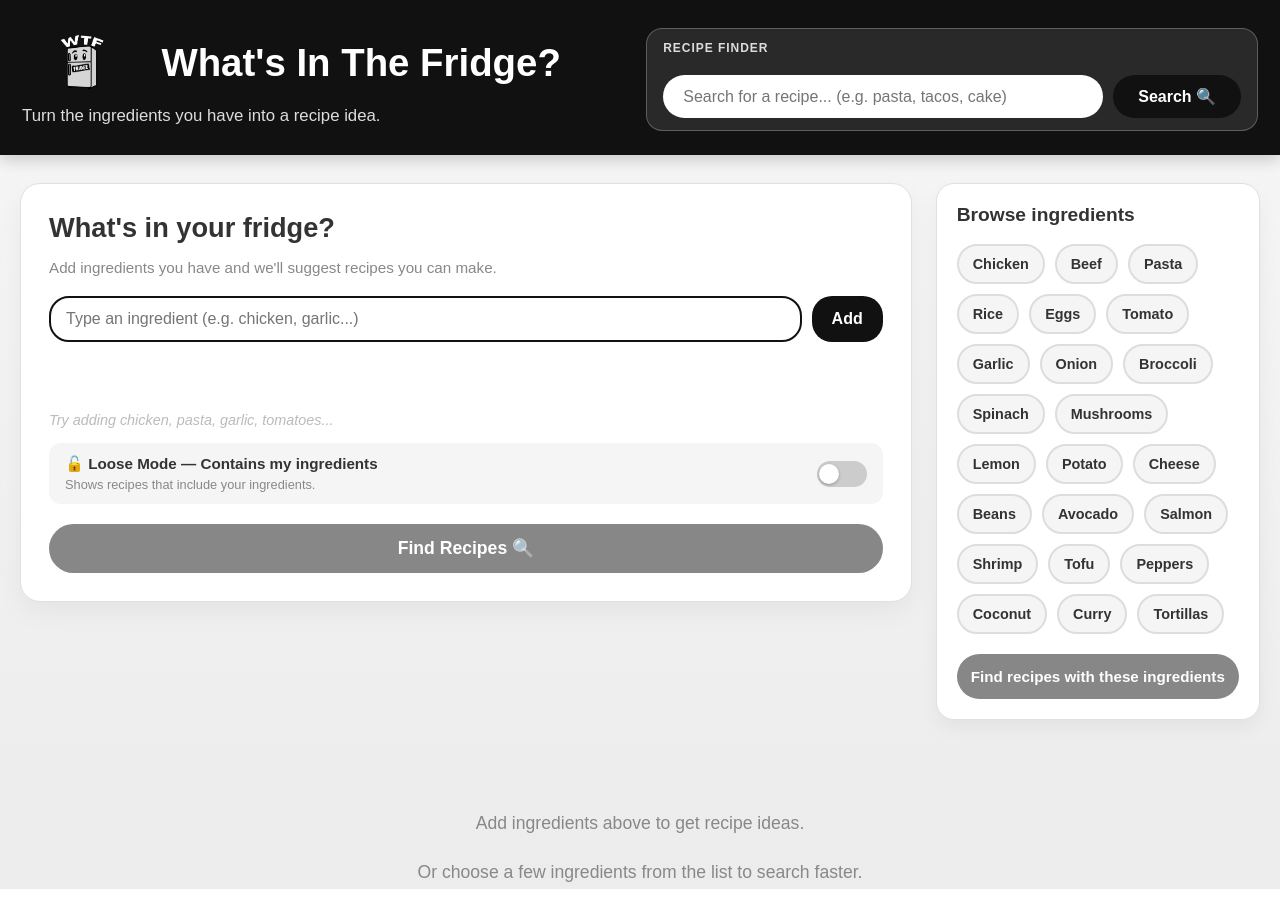
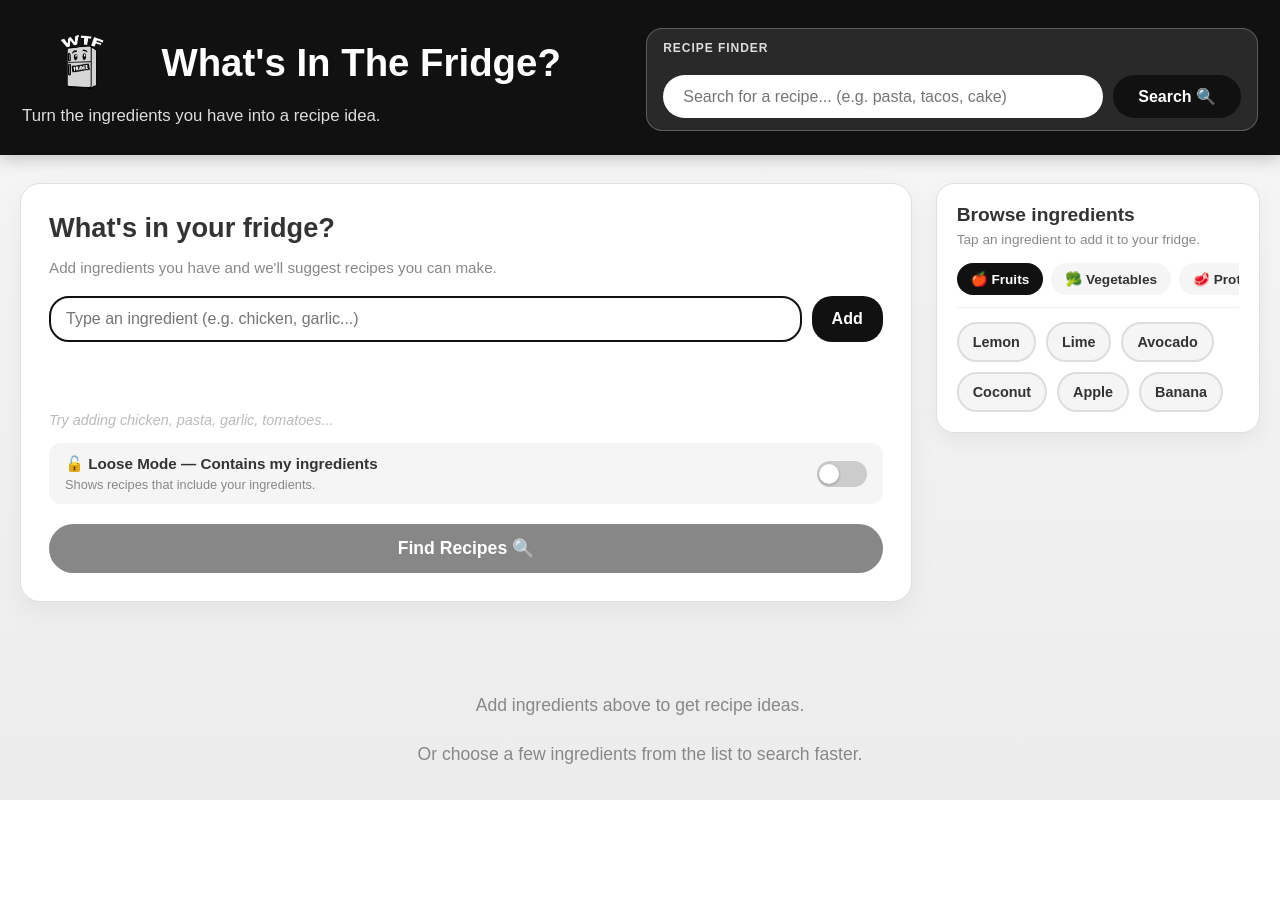
Before and after one commit to WhatsInTheFridge1/WhatsInTheFridge1.github.io, a React (Create React App) app in the folder recipe-app/frontend/: page / in a window 1280 px wide. After the commit the page ends 800 px from the top, so only its background shows below. Built offline with nearby package versions, Linux system fonts and the light colour scheme.

Commit message:
re organization of front page

```diff
--- a/recipe-app/frontend/src/App.js
+++ b/recipe-app/frontend/src/App.js
@@ -3,22 +3,61 @@ import SearchBar from './components/SearchBar';
 import VideoCard from './components/VideoCard';
 import RecipeDetail from './components/RecipeDetail';
 import IngredientSearch from './components/IngredientSearch';
+import CategoryBrowser from './components/CategoryBrowser';
 import logo from './WTF.png'; // <-- put WTF.png inside src/ (next to App.js) and import it like this
 
-const INGREDIENT_OPTIONS = [
-  'Chicken', 'Beef', 'Pasta', 'Rice', 'Eggs', 'Tomato', 'Garlic', 'Onion',
-  'Broccoli', 'Spinach', 'Mushrooms', 'Lemon', 'Potato', 'Cheese', 'Beans',
-  'Avocado', 'Salmon', 'Shrimp', 'Tofu', 'Peppers', 'Coconut', 'Curry', 'Tortillas'
+const INGREDIENT_CATEGORIES = [
+  {
+    name: 'Fruits',
+    emoji: '🍎',
+    items: ['Lemon', 'Lime', 'Avocado', 'Coconut', 'Apple', 'Banana'],
+  },
+  {
+    name: 'Vegetables',
+    emoji: '🥦',
+    items: ['Tomato', 'Garlic', 'Onion', 'Broccoli', 'Spinach', 'Mushrooms', 'Potato', 'Peppers', 'Carrot'],
+  },
+  {
+    name: 'Proteins',
+    emoji: '🥩',
+    items: ['Chicken', 'Beef', 'Eggs', 'Salmon', 'Shrimp', 'Tofu', 'Turkey'],
+  },
+  {
+    name: 'Grains & Legumes',
+    emoji: '🌾',
+    items: ['Rice', 'Pasta', 'Tortillas', 'Beans', 'Quinoa', 'Bread'],
+  },
+  {
+    name: 'Dairy',
+    emoji: '🧀',
+    items: ['Cheese', 'Butter', 'Milk', 'Yogurt', 'Cream'],
+  },
+  {
+    name: 'Spices & Herbs',
+    emoji: '🌿',
+    items: ['Curry', 'Cumin', 'Paprika', 'Basil', 'Oregano', 'Cilantro', 'Ginger', 'Cinnamon'],
+  },
 ];
 
 function App() {
   const [videos, setVideos] = useState([]);
   const [selectedVideo, setSelectedVideo] = useState(null);
   const [loading, setLoading] = useState(false);
-  const [selectedIngredients, setSelectedIngredients] = useState([]);
+  const [fridgeIngredients, setFridgeIngredients] = useState([]);
+
+  const addIngredient = (ingredient) => {
+    const trimmed = ingredient.trim();
+    if (trimmed && !fridgeIngredients.includes(trimmed)) {
+      setFridgeIngredients(prev => [...prev, trimmed]);
+    }
+  };
+
+  const removeIngredient = (ingredient) => {
+    setFridgeIngredients(prev => prev.filter(item => item !== ingredient));
+  };
 
   const toggleIngredient = (ingredient) => {
-    setSelectedIngredients(prev =>
+    setFridgeIngredients(prev =>
       prev.includes(ingredient)
         ? prev.filter(item => item !== ingredient)
         : [...prev, ingredient]
@@ -32,12 +71,6 @@ function App() {
     const data = await response.json();
     setVideos(data);
     setLoading(false);
-  };
-
-  const searchSelectedIngredients = async () => {
-    if (selectedIngredients.length === 0) return;
-    const query = selectedIngredients.join(' ');
-    await searchRecipes(query);
   };
 
   return (
@@ -63,42 +96,23 @@ function App() {
 
       <main style={styles.mainContent}>
         <div style={styles.primaryPanel}>
-          <IngredientSearch onSearch={searchRecipes} inline />
+          <IngredientSearch
+            ingredients={fridgeIngredients}
+            onAdd={addIngredient}
+            onRemove={removeIngredient}
+            onSearch={searchRecipes}
+            inline
+          />
         </div>
 
         <aside style={styles.sidePanel}>
           <h2 style={styles.exploreTitle}>Browse ingredients</h2>
-          <div style={styles.tagGrid}>
-            {INGREDIENT_OPTIONS.map(ingredient => {
-              const isSelected = selectedIngredients.includes(ingredient);
-              return (
-                <button
-                  key={ingredient}
-                  onClick={() => toggleIngredient(ingredient)}
-                  style={{
-                    ...styles.tagButton,
-                    backgroundColor: isSelected ? '#111111' : '#f5f5f5',
-                    color: isSelected ? 'white' : '#333',
-                    borderColor: isSelected ? '#111111' : '#dddddd',
-                  }}
-                >
-                  {ingredient}
-                </button>
-              );
-            })}
-          </div>
-
-          <button
-            onClick={searchSelectedIngredients}
-            style={{
-              ...styles.searchButton,
-              opacity: selectedIngredients.length === 0 ? 0.5 : 1,
-              cursor: selectedIngredients.length === 0 ? 'not-allowed' : 'pointer',
-            }}
-            disabled={selectedIngredients.length === 0}
-          >
-            Find recipes with these ingredients
-          </button>
+          <p style={styles.exploreHint}>Tap an ingredient to add it to your fridge.</p>
+          <CategoryBrowser
+            categories={INGREDIENT_CATEGORIES}
+            selected={fridgeIngredients}
+            onToggle={toggleIngredient}
+          />
         </aside>
       </main>
 
@@ -200,33 +214,13 @@ const styles = {
   },
   exploreTitle: {
     fontSize: '1.2rem',
-    margin: '0 0 18px',
+    margin: '0 0 6px',
     color: '#333',
   },
-  tagGrid: {
-    display: 'flex',
-    flexWrap: 'wrap',
-    gap: '10px',
-    marginBottom: '20px',
-  },
-  tagButton: {
-    padding: '10px 14px',
-    borderRadius: '25px',
-    border: '2px solid',
-    cursor: 'pointer',
-    fontSize: '0.9rem',
-    fontWeight: 'bold',
-    transition: 'all 0.2s',
-  },
-  searchButton: {
-    width: '100%',
-    padding: '14px',
-    borderRadius: '25px',
-    border: 'none',
-    backgroundColor: '#111111',
-    color: 'white',
-    fontSize: '0.95rem',
-    fontWeight: 'bold',
+  exploreHint: {
+    fontSize: '0.85rem',
+    color: '#888',
+    margin: '0 0 16px',
   },
   resultsSection: {
     maxWidth: '1280px',
--- /dev/null
+++ b/recipe-app/frontend/src/components/CategoryBrowser.js
@@ -0,0 +1,91 @@
+import React, { useState } from 'react';
+
+function CategoryBrowser({ categories, selected, onToggle }) {
+  const [activeCategory, setActiveCategory] = useState(categories[0]?.name);
+
+  const active = categories.find(category => category.name === activeCategory) || categories[0];
+
+  return (
+    <div>
+      <div style={styles.tabRow}>
+        {categories.map(category => {
+          const isActive = category.name === activeCategory;
+          return (
+            <button
+              key={category.name}
+              onClick={() => setActiveCategory(category.name)}
+              style={{
+                ...styles.tabButton,
+                backgroundColor: isActive ? '#111111' : '#f5f5f5',
+                color: isActive ? 'white' : '#333',
+              }}
+            >
+              {category.emoji} {category.name}
+            </button>
+          );
+        })}
+      </div>
+
+      <div style={styles.itemList}>
+        {active.items.map(item => {
+          const isSelected = selected.includes(item);
+          return (
+            <button
+              key={item}
+              onClick={() => onToggle(item)}
+              style={{
+                ...styles.itemButton,
+                backgroundColor: isSelected ? '#111111' : '#f5f5f5',
+                color: isSelected ? 'white' : '#333',
+                borderColor: isSelected ? '#111111' : '#dddddd',
+              }}
+            >
+              {item}
+            </button>
+          );
+        })}
+      </div>
+    </div>
+  );
+}
+
+const styles = {
+  tabRow: {
+    display: 'flex',
+    gap: '8px',
+    overflowX: 'auto',
+    paddingBottom: '12px',
+    marginBottom: '14px',
+    borderBottom: '1px solid #eee',
+  },
+  tabButton: {
+    flexShrink: 0,
+    padding: '8px 14px',
+    borderRadius: '20px',
+    border: 'none',
+    cursor: 'pointer',
+    fontSize: '0.85rem',
+    fontWeight: 'bold',
+    whiteSpace: 'nowrap',
+  },
+  itemList: {
+    display: 'flex',
+    flexWrap: 'wrap',
+    alignContent: 'flex-start',
+    gap: '10px',
+    maxHeight: '220px',
+    overflowY: 'auto',
+    paddingRight: '4px',
+  },
+  itemButton: {
+    padding: '10px 14px',
+    borderRadius: '25px',
+    border: '2px solid',
+    cursor: 'pointer',
+    fontSize: '0.9rem',
+    fontWeight: 'bold',
+    transition: 'all 0.2s',
+  },
+};
+
+export default CategoryBrowser;
--- a/recipe-app/frontend/src/components/IngredientSearch.js
+++ b/recipe-app/frontend/src/components/IngredientSearch.js
@@ -1,19 +1,19 @@
 import React, { useState } from 'react';
 
-function IngredientSearch({ onSearch, onClose, inline = false }) {
+function IngredientSearch({ ingredients, onAdd, onRemove, onSearch, onClose, inline = false }) {
   const [input, setInput] = useState('');
-  const [ingredients, setIngredients] = useState([]);
   const [strictMode, setStrictMode] = useState(false);
 
   const addIngredient = () => {
-    if (input.trim() && !ingredients.includes(input.trim())) {
-      setIngredients([...ingredients, input.trim()]);
+    const trimmed = input.trim();
+    if (trimmed && !ingredients.includes(trimmed)) {
+      onAdd(trimmed);
       setInput('');
     }
   };
 
   const removeIngredient = (item) => {
-    setIngredients(ingredients.filter(i => i !== item));
+    onRemove(item);
   };
 
   const handleKeyPress = (e) => {
```
